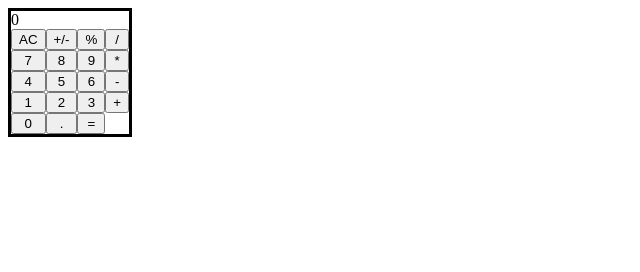
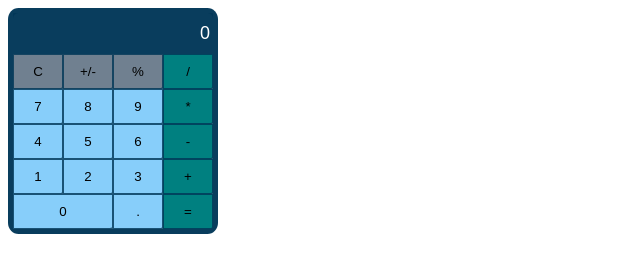
Before and after one commit to frankhacks/odin-calculator, a plain HTML site: page index.html in a window 1280 px wide. Shown: the whole page, without its empty margins (0-640 px from the left). Drawn offline with Linux system fonts and the light colour scheme.

Commit message:
Completed functions and styles need to fix decimals

```diff
--- a/index.html
+++ b/index.html
@@ -10,27 +10,30 @@
 </head>
 <body>
     <div id="frame">
+        <!-- <div id="formula"></div> -->
         <div id="results">0</div>
         <div id="grid">
-            <button class="func" id="clear">AC</button>
+            <button class="func" id="clear">C</button>
             <button class="func" id="negate">+/-</button>
             <button class="func" id="percent">%</button>
-            <button class="func" id="divide">/</button>
+            <button class="operate" id="divide">/</button>
             <button class="literal" id="7">7</button>
             <button class="literal" id="8">8</button>
             <button class="literal" id="9">9</button>
-            <button class="func" id="multiply">*</button>
+            <button class="operate" id="multiply">*</button>
             <button class="literal" id="4">4</button>
             <button class="literal" id="5">5</button>
             <button class="literal" id="6">6</button>
-            <button class="func" id="subtract">-</button>
+            <button class="operate" id="subtract">-</button>
             <button class="literal" id="1">1</button>
             <button class="literal" id="2">2</button>
             <button class="literal" id="3">3</button>
-            <button class="func" id="add">+</button>
-            <button class="literal" id="0">0</button>
+            <button class="operate" id="add">+</button>
+        </div>
+        <div id="gridtwo">
+            <button class="literal" id="zero">0</button>
             <button class="literal" id="decimal">.</button>
-            <button class="equal" id="equal">=</button>
+            <button class="operate" id="equal">=</button>
         </div>
     </div>
 </body>
--- a/scripts.js
+++ b/scripts.js
@@ -4,6 +4,27 @@ var y = 0;
 let operator = 0;
 let ready = "no";
 var chain = 0;
+let symbol = 0;
+
+let setSymbol = function (){
+    if (operator === "a"){
+        symbol = "+";
+    } else if (operator === "s"){
+        symbol = "-";
+    } else if (operator === "m"){
+        symbol = "*";
+    } else if (operator === "d"){
+        symbol = "/";
+    }
+}
+
+// This was going to be the beginning showing the work in the calculator UI
+
+//let formula = document.getElementById('formula');
+
+//let showForumla = function () {
+//    formula.innerHTML = x + " " + symbol + " ";
+//}
 
 let add = function (a, b) {
     answer = parseFloat(a) + parseFloat(b);
@@ -147,7 +168,7 @@ document.getElementById('9').onclick = function() {
     }
 };
 
-document.getElementById('0').onclick = function() {
+document.getElementById('zero').onclick = function() {
     if (parseInt(inputs.innerHTML) === 0){
         inputs.innerHTML = "";
         inputs.innerHTML += "0";
@@ -180,6 +201,7 @@ document.getElementById('add').onclick = function() {
         operate(operator, x, y);
         x = answer;
         inputs.innerHTML = answer;
+        operator = "a";
     } else {
     x = inputs.innerHTML;
     ready = "yes";
@@ -195,6 +217,7 @@ document.getElementById('subtract').onclick = function() {
         operate(operator, x, y);
         x = answer;
         inputs.innerHTML = answer;
+        operator = "s";
     } else {
     x = inputs.innerHTML;
     ready = "yes";
@@ -210,6 +233,7 @@ document.getElementById('multiply').onclick = function() {
         operate(operator, x, y);
         x = answer;
         inputs.innerHTML = answer;
+        operator = "m";
     } else {
     x = inputs.innerHTML;
     ready = "yes";
@@ -225,6 +249,7 @@ document.getElementById('divide').onclick = function() {
         operate(operator, x, y);
         x = answer;
         inputs.innerHTML = answer;
+        operator = "d";
     } else {
     x = inputs.innerHTML;
     ready = "yes";
--- a/style.css
+++ b/style.css
@@ -1,12 +1,61 @@
+body{
+
+}
+
+#results{
+    text-align: right;
+    font-family: Arial, Helvetica, sans-serif;
+    font-size: large;
+    padding: 3px;
+    background-color: rgba(0, 54, 87, 0.816);
+    color: white;
+    height: 35px;
+    line-height: 35px;
+}
+
 #frame{
-    border = 8px;
-    padding = 3px;
-    border-color: black;
+    border: 5px;
+    padding: 0px;
+    border-color:rgba(0, 54, 87, 0.816);
     border-style: solid;
     display: inline-block;
+    border-radius: 5%;
+    background-color: rgba(0, 54, 87, 0.816);
 }
 
 #grid {
     display: inline-grid;
-    grid-template-columns: auto auto auto auto;
+    grid-template-columns: 50px 50px 50px 50px;
 }
+
+#gridtwo{
+    display:flex;
+}
+
+#zero {
+    width: 100px;
+}
+
+#decimal,#equal {
+    width: 50px;
+}
+
+.literal {
+    background-color: lightskyblue;
+}
+
+.operate {
+    background-color: teal;
+}
+
+.func {
+    background-color: slategray;
+}
+
+button {
+    border-width: 1px;
+    border-style:solid;
+    border-color: rgba(0, 54, 87, 0.816);
+    height: 35px;
+    border-bottom-right-radius: 5%;
+}
```
